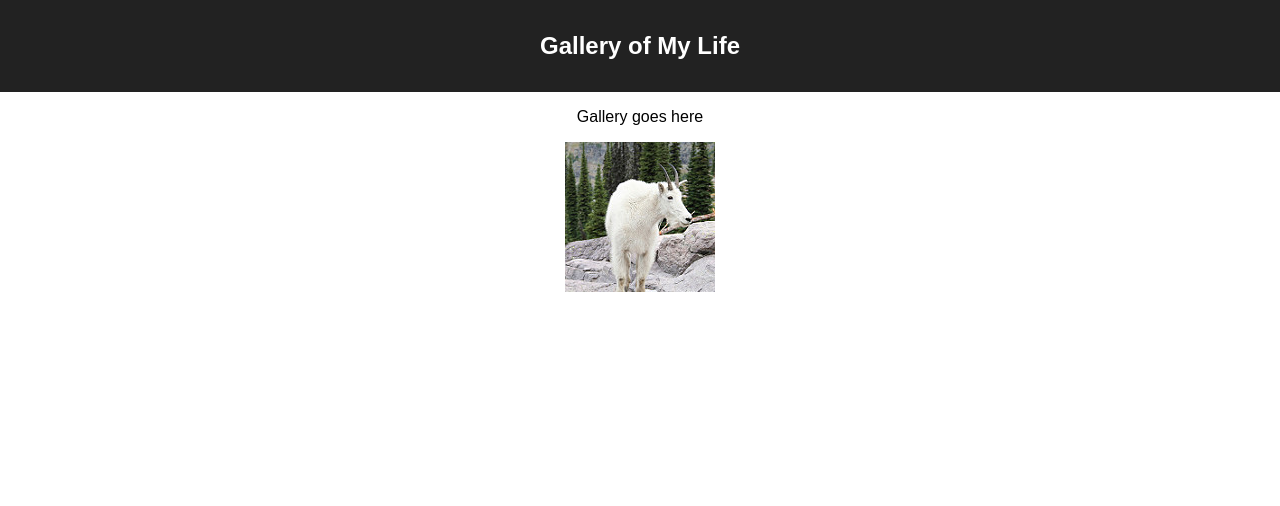
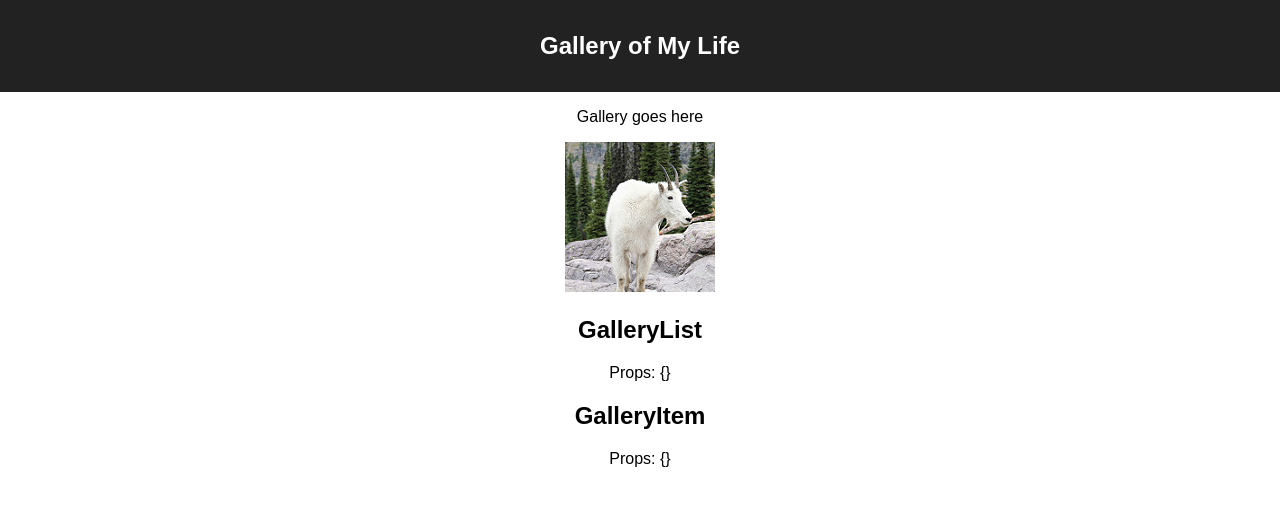
Before and after one commit to ValentineRiedman/weekend-react-gallery, a React (Create React App) app: page / in a window 1280 px wide. Shown: the top 506 px of the page. Built offline with nearby package versions, Linux system fonts and the light colour scheme.

Commit message:
galleryList and Item connected

```diff
--- a/src/components/App/App.jsx
+++ b/src/components/App/App.jsx
@@ -1,5 +1,7 @@
 import React from 'react';
 import './App.css';
+import GalleryItem from './GalleryItem/GalleryItem';
+import GalleryList from './GalleryList/GalleryList';
 
 function App() {
     return (
@@ -9,6 +11,8 @@ function App() {
         </header>
         <p>Gallery goes here</p>
         <img src="images/goat_small.jpg"/>
+        <GalleryList />
+        <GalleryItem />
       </div>
     );
 }
```
